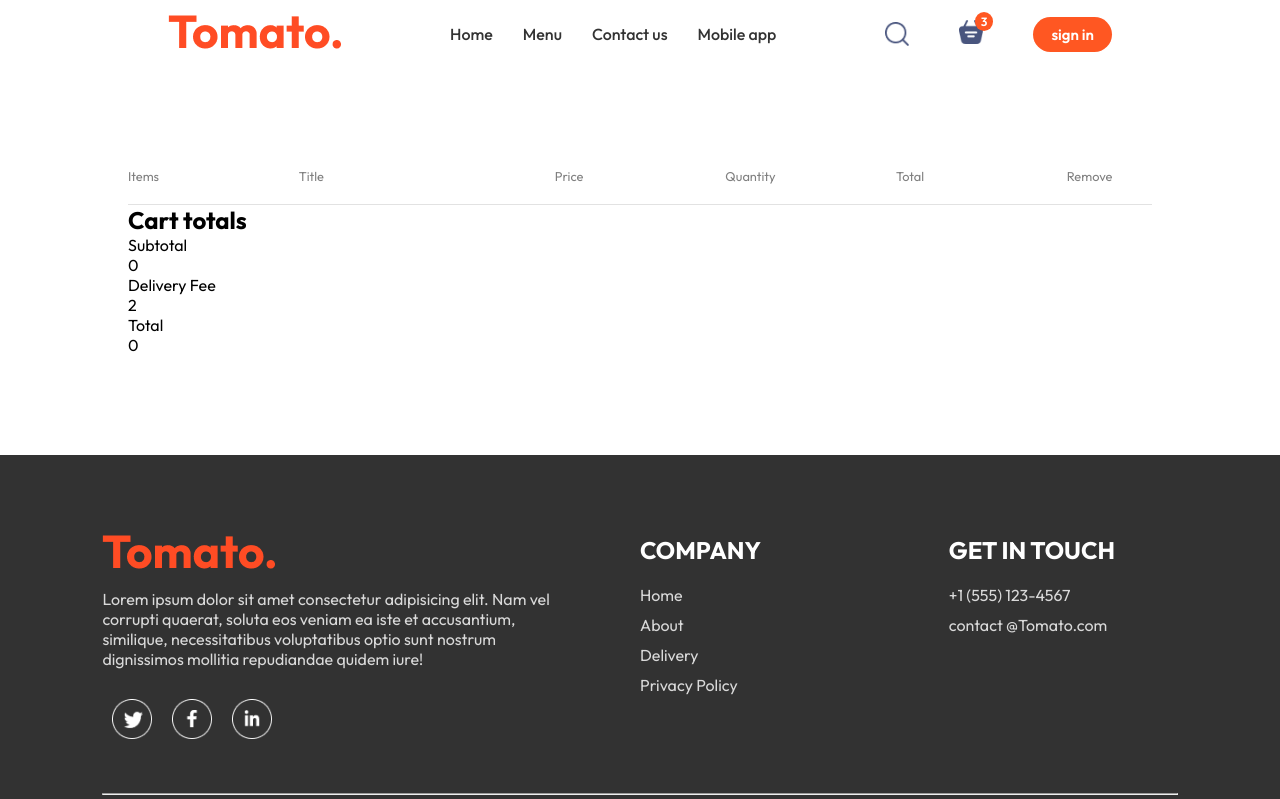
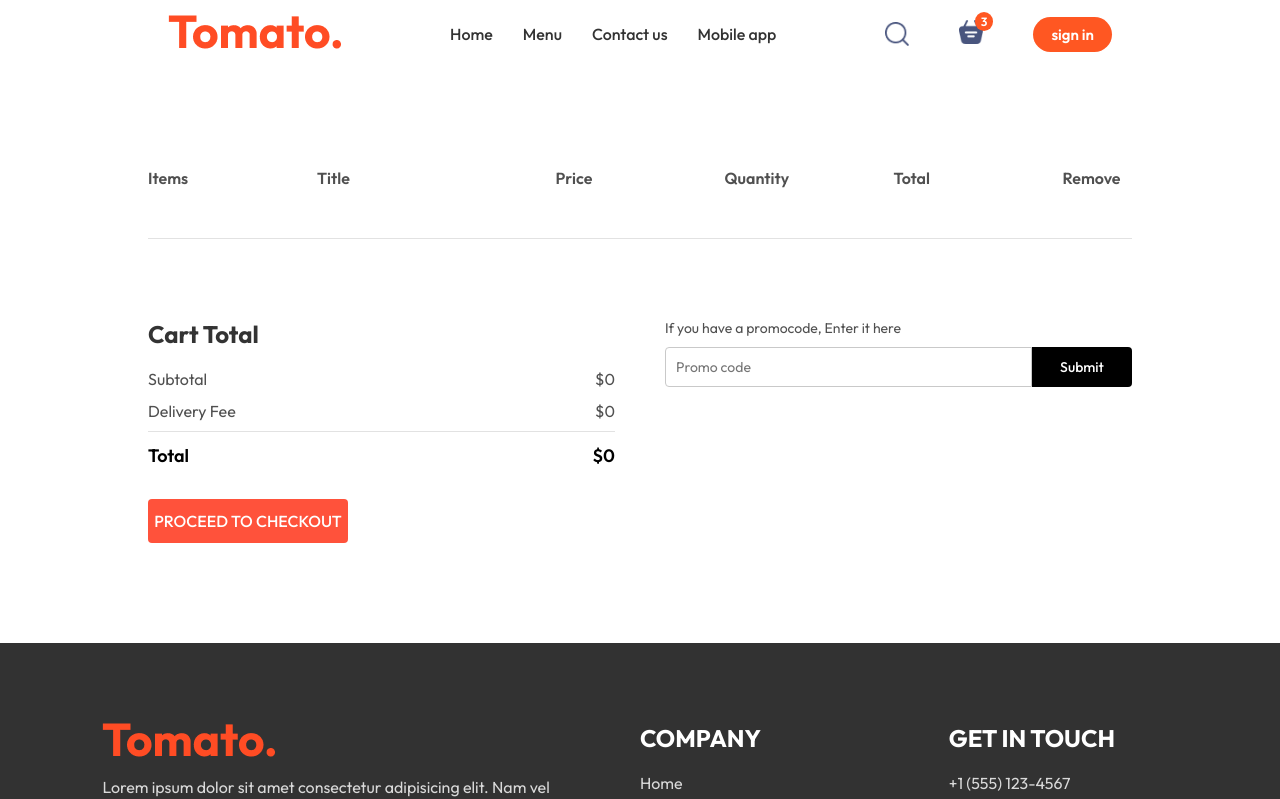
Before and after one commit to harshavardhan314/Food-del, a React (Vite) app in the folder quickeats/: page /cart in a window 1280 px wide. Shown: the top 799 px of the page. Built offline with nearby package versions, Linux system fonts and the light colour scheme.

Commit message:
updated the cart page

```diff
--- a/quickeats/src/pages/Cart/Cart.css
+++ b/quickeats/src/pages/Cart/Cart.css
@@ -1,29 +1,183 @@
-.cart
-{
-    margin-top: 100px;
+.cart {
+    margin: 100px auto;
+    max-width: 1040px;
+    padding: 0 20px;
 }
-.cart-items-title
-{
+
+.cart-items-title {
     display: grid;
     grid-template-columns: 1fr 1.5fr 1fr 1fr 1fr 0.5fr;
-    color: gray;
     align-items: center;
-    font-size: max(1vw,12px);
+    gap: 30px;
+    font-size: 16px;
+    color: #505050;
+    margin-bottom: 30px;
 }
-.cart-items-list
-{
-     margin: 10px 0px;
-    color: black;
+
+.cart-items-title p {
+    font-weight: 600;
 }
-.cart-items-list img{
-    width: 80px;
+
+.cart-items-title .items {
+    visibility: hidden;
 }
-.cart hr{
+
+.cart-items-list {
+    margin: 10px 0;
+}
+
+.cart-items-list img {
+    width: 60px;
+    border-radius: 4px;
+}
+
+.cart-items-list .cross {
+    cursor: pointer;
+    font-size: 20px;
+    font-weight: 500;
+    color: #7b7b7b;
+}
+
+.cart-items hr {
     height: 1px;
     background-color: #e2e2e2;
     border: none;
 }
-.cross
-{
+
+.cart-bottom {
+    margin-top: 80px;
+    display: flex;
+    justify-content: space-between;
+    gap: 50px;
+}
+
+.cart-total {
+    flex: 1;
+    display: flex;
+    flex-direction: column;
+    gap: 20px;
+}
+
+.cart-total h2 {
+    font-size: 24px;
+    font-weight: 700;
+    color: #333;
+}
+
+.cart-total > div {
+    display: flex;
+    flex-direction: column;
+    gap: 12px;
+}
+
+.car-total-details {
+    display: flex;
+    justify-content: space-between;
+    color: #505050;
+}
+
+.cart-total .car-total-details:nth-child(2) {
+    border-bottom: 1px solid #e2e2e2;
+    padding-bottom: 10px;
+}
+
+.cart-total .car-total-details:nth-child(3) {
+    font-weight: 600;
+    font-size: 18px;
+    color: #000;
+}
+
+.cart-total button {
+    border: none;
+    color: white;
+    background-color: #ff523b;
+    width: 200px;
+    padding: 12px 0;
+    border-radius: 4px;
     cursor: pointer;
+    margin-top: 20px;
+    font-size: 16px;
+    font-weight: 500;
+    transition: background-color 0.3s;
 }
+
+.cart-total button:hover {
+    background-color: #e54733;
+}
+
+.cart-promocode {
+    flex: 1;
+    display: flex;
+    flex-direction: column;
+    gap: 20px;
+}
+
+.cart-promocode p {
+    color: #505050;
+    font-size: 14px;
+    margin-bottom: 10px;
+}
+
+.promocode {
+    display: flex;
+    width: 100%;
+}
+
+.promocode input {
+    flex: 1;
+    padding: 10px;
+    border: 1px solid #c9c9c9;
+    border-radius: 4px 0 0 4px;
+    outline: none;
+    font-size: 14px;
+}
+
+.promocode button {
+    width: 100px;
+    padding: 10px;
+    background-color: black;
+    color: white;
+    border: none;
+    border-radius: 0 4px 4px 0;
+    cursor: pointer;
+    font-size: 14px;
+    font-weight: 500;
+    transition: background-color 0.3s;
+}
+
+.promocode button:hover {
+    background-color: #333;
+}
+
+@media (max-width: 750px) {
+
+    .cart-bottom {
+        flex-direction: column-reverse;
+        margin-top: 50px;
+    }
+
+    .cart-total button {
+        width: 100%;
+    }
+
+    .cart-items-title {
+        grid-template-columns: 0.5fr 3fr 0.5fr 0.5fr 0.5fr 0.5fr;
+        gap: 15px;
+    }
+
+    .cart-items-list p {
+        font-size: 14px;
+    }
+}
+
+@media (max-width: 550px) {
+    .cart-items-title {
+        grid-template-columns: 1fr 3fr 1fr 1fr;
+    }
+    .cart-items-title p:nth-child(3),
+    .cart-items-list p:nth-child(3),
+    .cart-items-title p:nth-child(5),
+    .cart-items-list p:nth-child(5) {
+        display: none;
+    }
+}
--- a/quickeats/src/pages/Cart/Cart.jsx
+++ b/quickeats/src/pages/Cart/Cart.jsx
@@ -3,8 +3,18 @@ import './Cart.css'
 import { useContext } from 'react';
 import { StoreContext } from '../../context/StoreContext';
 import { assets } from '../../assets/assets';
+
 const Cart = ({setCartpage}) => {
-   const { removeFromCart, addToCart, cartItems ,food_list} = useContext(StoreContext);
+
+   const { removeFromCart, addToCart, cartItems ,food_list, getTotalCartAmount} = useContext(StoreContext);
+
+
+   const deliveryFee = 2;
+
+
+   const subtotal = getTotalCartAmount();
+   const total = subtotal > 0 ? subtotal + deliveryFee : 0;
+
   return (
     <div className="cart">
 
@@ -25,7 +35,8 @@ const Cart = ({setCartpage}) => {
             if(cartItems[item._id]>0)
             {
               return(
-                <>
+                <React.Fragment key={item._id}>
+
                 <div className="cart-items-list cart-items-title">
                   <img src={item.image} alt="" />
                   <p>{item.name}</p>
@@ -34,41 +45,54 @@ const Cart = ({setCartpage}) => {
                   <p>${item.price*cartItems[item._id]}</p>
                   <p className='cross' onClick={()=>removeFromCart(item._id)}>×</p>
                 </div>
-                <hr></hr>
-                </>
-
+                <hr/>
+                </React.Fragment>
               )
-
             }
-
+            return null;
           })
         }
       </div>
       <div className="cart-bottom">
         <div className="cart-total">
-          <h2>Cart totals</h2>
+          <h2>Cart Total</h2>
           <div>
             <div className="car-total-details">
               <p>Subtotal</p>
-              <p>{0}</p>
+
+              <p>${subtotal}</p>
             </div>
             <div className="car-total-details">
               <p>Delivery Fee</p>
-              <p>{2}</p>
+
+              <p>${subtotal === 0 ? 0 : deliveryFee}</p>
             </div>
             <div className="car-total-details">
               <p>Total</p>
-              <p>{0}</p>
+
+              <p>${total}</p>
             </div>
+
+            <button>PROCEED TO CHECKOUT</button>
 
           </div>
 
         </div>
+
+        {/* PROMOCODE SECTION - Reordered placement to match the image */}
+        <div className="cart-promocode">
+            <div>
+              <p>If you have a promocode, Enter it here</p>
+              <div className="promocode">
+                <input type="text" placeholder='Promo code'/>
+                <button>Submit</button>
+              </div>
+            </div>
+        </div>
+
       </div>
-
-
     </div>
   )
 }
 
-export default Cart
+export default Cart;
```
